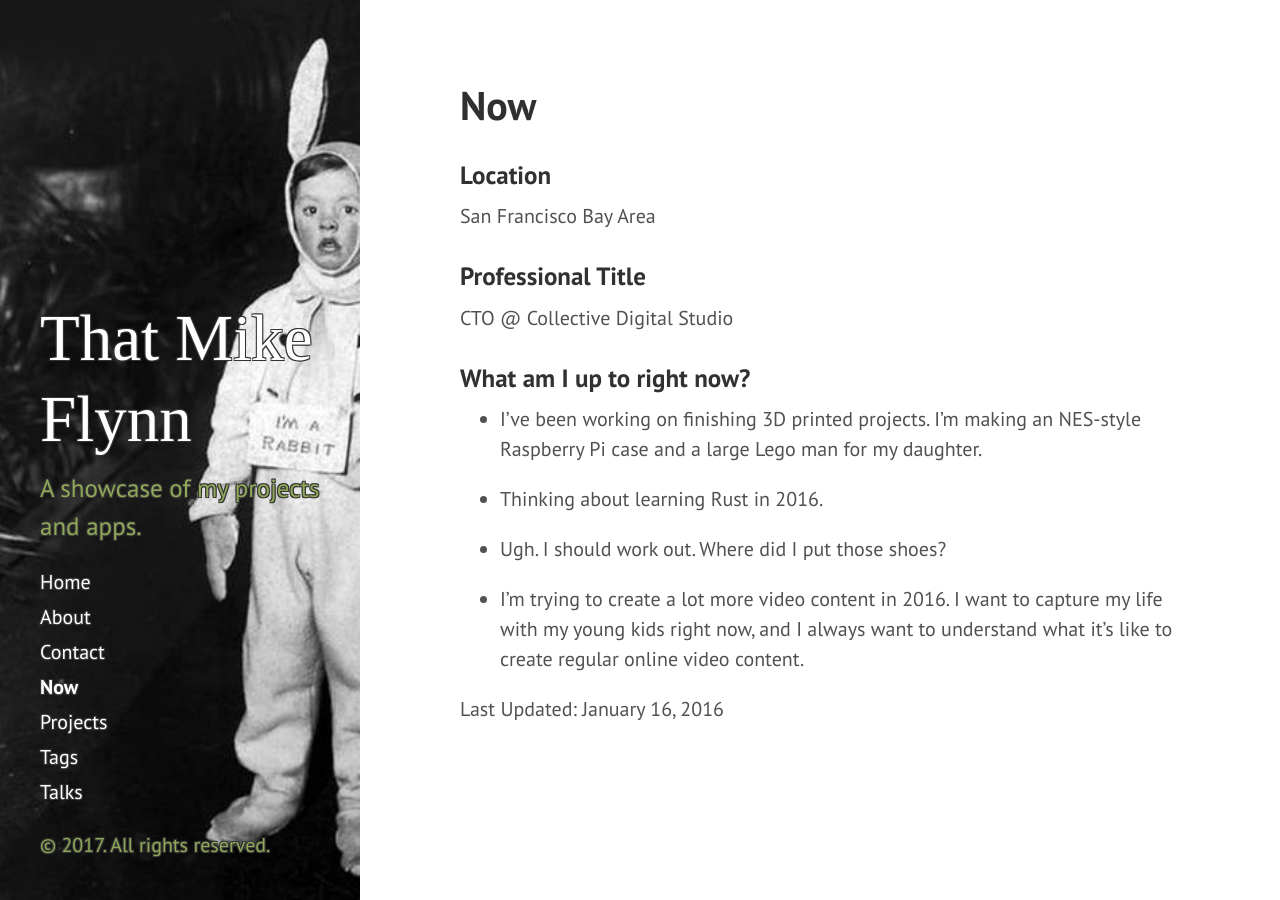
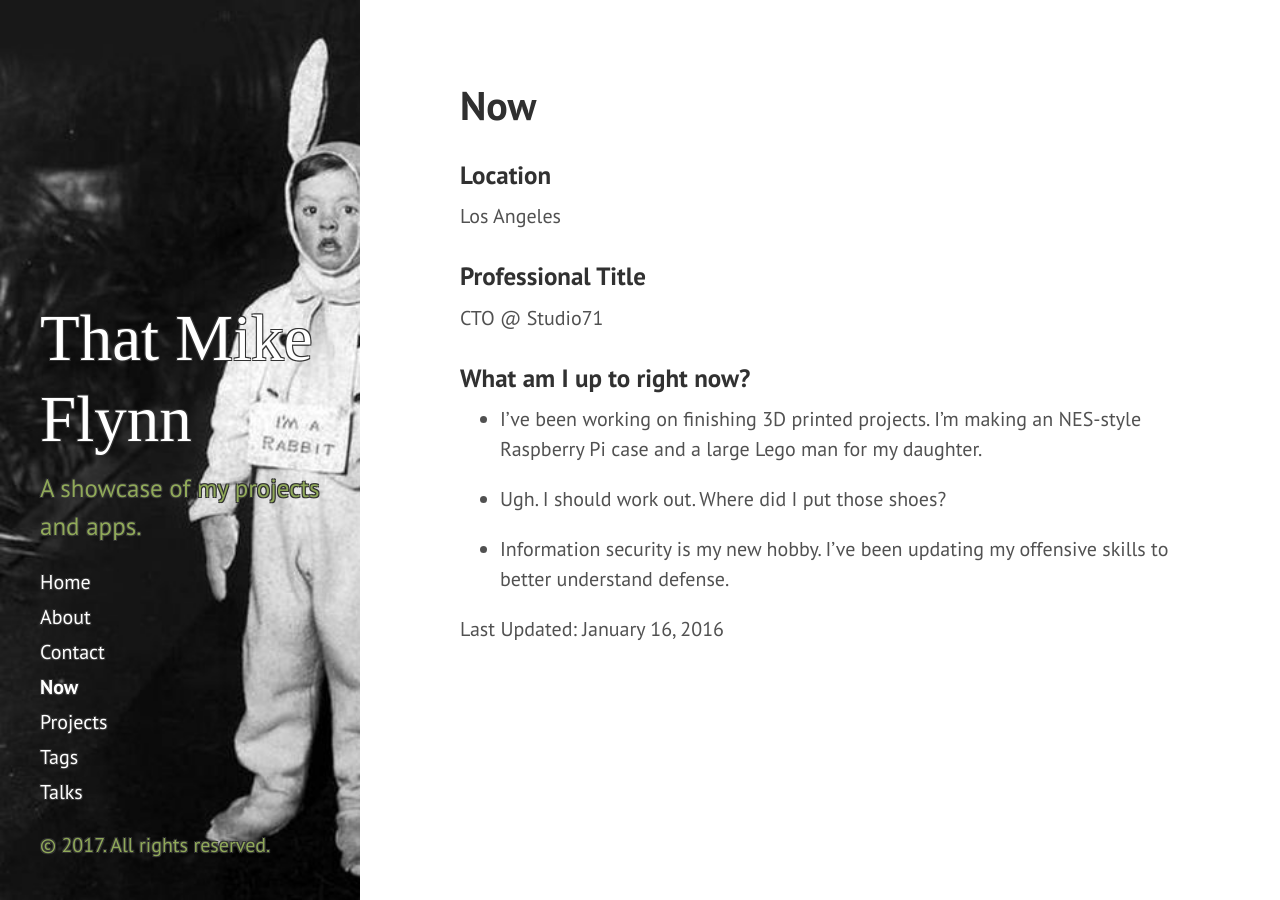
Before and after one commit to mikeflynn/thatmikeflynn.com-archive, a Jekyll site: the page built from now.md, in a window 1280 px wide. Built offline with Jekyll 4.4.1, drawn with Linux system fonts in a browser that asks for light colours; nearby versions of some CDN libraries; some web fonts are replaced.

Commit message:
Updated now page.

```diff
--- a/now.md
+++ b/now.md
@@ -7,20 +7,18 @@
 
 ### Location
 
-San Francisco Bay Area
+Los Angeles
 
 ### Professional Title
 
-CTO @ Collective Digital Studio
+CTO @ Studio71
 
 ### What am I up to right now?
 
 * I've been working on finishing 3D printed projects. I'm making an NES-style Raspberry Pi case and a large Lego man for my daughter.
 
-* Thinking about learning Rust in 2016.
-
 * Ugh. I should work out. Where did I put those shoes?
 
-* I'm trying to create a lot more video content in 2016. I want to capture my life with my young kids right now, and I always want to understand what it's like to create regular online video content.
+* Information security is my new hobby. I've been updating my offensive skills to better understand defense.
 
 Last Updated: {{ page.date | date: "%B %-d, %Y" }}
```
